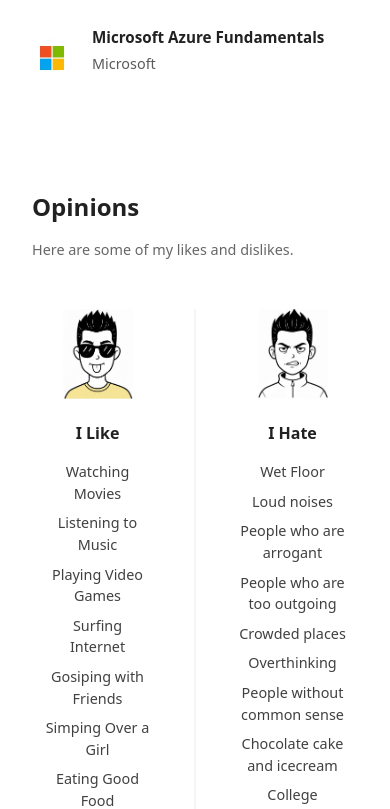
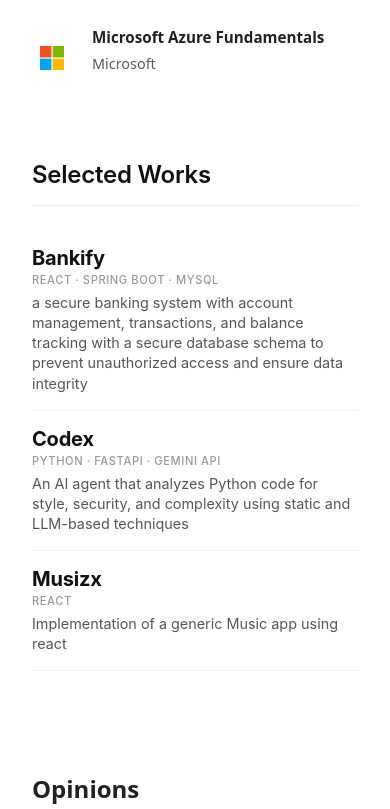
Before and after one commit to nagisheshero11/Nagiseishiro, a React (Vite) app in the folder client/: page / in a window 390 px wide. Shown: the part 3408-4217 px from the top of the page. Built offline with nearby package versions, Linux system fonts and the light colour scheme.

Commit message:
added projects section

```diff
--- /dev/null
+++ b/client/src/components/Projects/Projects.css
@@ -0,0 +1,124 @@
+/* Section Layout */
+.studio {
+    padding: 60px 32px;
+    /* Drastically reduced vertical padding */
+    background-color: #ffffff;
+    position: relative;
+    font-family: -apple-system, BlinkMacSystemFont, "Segoe UI", Roboto, Helvetica, Arial, sans-serif;
+    z-index: 10;
+}
+
+.studio-container {
+    max-width: 560px;
+    margin: 0 auto;
+}
+
+.studio-header {
+    margin-bottom: 24px;
+    border-bottom: 1px solid rgba(0, 0, 0, 0.06);
+    padding-bottom: 12px;
+}
+
+.studio-header h2 {
+    font-size: 1.5rem;
+    font-weight: 600;
+    color: #111;
+    letter-spacing: -0.01em;
+    margin: 0;
+}
+
+.project-list {
+    display: flex;
+    flex-direction: column;
+}
+
+.project-item {
+    position: relative;
+    padding: 16px 0;
+    cursor: pointer;
+    border-bottom: 1px solid rgba(0, 0, 0, 0.05);
+    overflow: hidden;
+    display: flex;
+    align-items: center;
+}
+
+/* CONTENT Left Side */
+.project-content {
+    width: 100%;
+    transition: width 0.3s cubic-bezier(0.2, 0.8, 0.2, 1);
+    padding-right: 0;
+    /* Ensure content stays aligned */
+}
+
+/* Shrink content width on hover to make room for icon */
+.project-item:hover .project-content {
+    width: calc(100% - 50px);
+    /* Just enough for icon (40px + gap) */
+}
+
+.project-title {
+    font-size: 1.25rem;
+    font-weight: 700;
+    color: #111;
+    margin: 0 0 2px 0;
+    letter-spacing: -0.01em;
+    line-height: 1.2;
+}
+
+.project-tech {
+    font-size: 0.7rem;
+    color: #999;
+    text-transform: uppercase;
+    letter-spacing: 0.05em;
+    margin-bottom: 4px;
+    font-weight: 500;
+}
+
+.project-desc {
+    font-size: 0.9rem;
+    color: #555;
+    margin: 0;
+    line-height: 1.4;
+    max-width: 100%;
+}
+
+/* ICON Right Side (Slide In) */
+.project-icon-wrapper {
+    position: absolute;
+    right: 0;
+    top: 50%;
+    transform: translateY(-50%) translateX(200%);
+    /* Start hidden right */
+    width: 40px;
+    height: 40px;
+    display: flex;
+    align-items: center;
+    justify-content: center;
+    transition: transform 0.3s cubic-bezier(0.2, 0.8, 0.2, 1);
+}
+
+.project-item:hover .project-icon-wrapper {
+    transform: translateY(-50%) translateX(0);
+    /* Slide in */
+}
+
+.project-icon-wrapper img {
+    width: 100%;
+    height: 100%;
+    object-fit: contain;
+    /* Ensure logo fits nicely */
+    transition: transform 0.2s ease;
+}
+
+
+
+/* Responsive */
+@media (max-width: 480px) {
+    .project-item:hover .project-content {
+        width: 100%;
+    }
+
+    .project-icon-wrapper {
+        display: none;
+    }
+}
--- /dev/null
+++ b/client/src/components/Projects/Projects.jsx
@@ -0,0 +1,38 @@
+import React from 'react';
+import './Projects.css';
+import projects from './projectsDb';
+
+function Projects() {
+    return (
+        <section className="studio">
+            <div className="studio-container">
+                <div className="studio-header">
+                    <h2>Selected Works</h2>
+                </div>
+
+                <div className="project-list">
+                    {projects.map((project) => (
+                        <div className="project-item" key={project.id}>
+                            <div className="project-content">
+                                <h3 className="project-title">{project.title}</h3>
+                                <div className="project-tech">{project.tech}</div>
+                                <p className="project-desc">{project.description}</p>
+                            </div>
+
+                            <a
+                                href={project.link}
+                                className="project-icon-wrapper"
+                                target="_blank"
+                                rel="noopener noreferrer"
+                            >
+                                <img src="/git.png" alt="GitHub" />
+                            </a>
+                        </div>
+                    ))}
+                </div>
+            </div>
+        </section>
+    );
+}
+
+export default Projects;
--- /dev/null
+++ b/client/src/components/Projects/projectsDb.js
@@ -0,0 +1,28 @@
+const projects = [
+    {
+        id: 1,
+        title: "Bankify",
+        description: "a secure banking system with account management, transactions, and balance tracking with a secure database schema to prevent unauthorized access and ensure data integrity",
+        tech: "React · Spring Boot · MySQL",
+        link: "https://github.com/nagisheshero11/Online_Banking_System",
+        color: "#60A5FA"
+    },
+    {
+        id: 2,
+        title: "Codex",
+        description: "An AI agent that analyzes Python code for style, security, and complexity using static and LLM-based techniques",
+        tech: "Python · FastAPI · Gemini API",
+        link: "https://github.com/nagisheshero11/codex",
+        color: ""
+    },
+    {
+        id: 3,
+        title: "Musizx",
+        description: "Implementation of a generic Music app using react",
+        tech: "React",
+        link: "https://github.com/Chandra-Sekhar-02-45/Music_Streaming_Platform",
+        color: "#C084FC"
+    },
+];
+
+export default projects;
--- a/client/src/components/style/Opinions.css
+++ b/client/src/components/style/Opinions.css
@@ -1,5 +1,6 @@
 .opinions {
-  padding: 72px 0 48px;
+  padding: 20px 0 48px;
+  /* Reduced top padding (72px -> 20px) to close gap with Projects */
 }
 
 .opinions-container {
--- a/client/src/pages/Home.jsx
+++ b/client/src/pages/Home.jsx
@@ -7,6 +7,7 @@
 import Opinios from '../components/Opinions';
 import MusicStack from '../components/MusicStack/MusicStack';
 import Movies from '../components/Movies/Movies';
+import Projects from '../components/Projects/Projects';
 
 function Home() {
     return (
@@ -17,6 +18,7 @@
             <W_E />
             <Skills />
             <Certifications />
+            <Projects />
             <Opinios />
             <MusicStack />
             <Movies />
```
Also changed, not shown: client/public/git.png (added).
